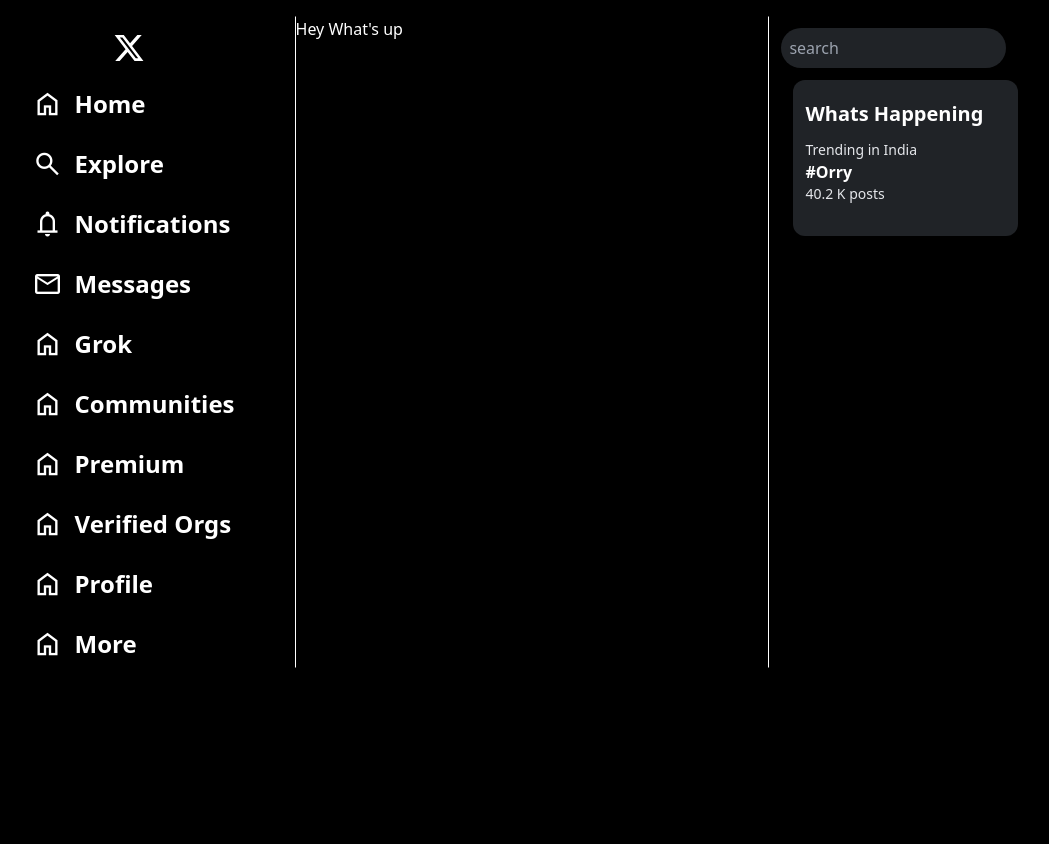
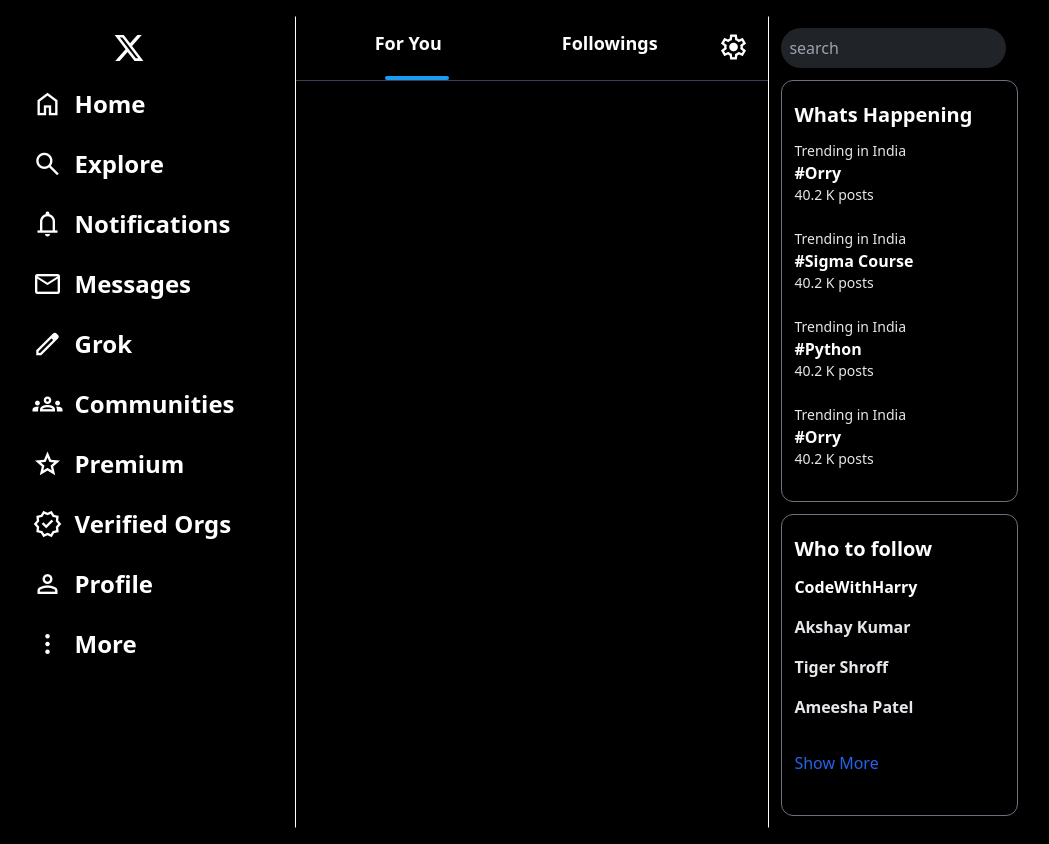
Before and after one commit to aushah1/Twitter-Clone, a website built with Vite: page index.html in a window 1280 px wide. Shown: the whole page, without its empty margins (37-1086 px from the left). Before the commit the page ends 800 px from the top, so only its background shows below. Built offline with nearby package versions, Linux system fonts and the light colour scheme.

Commit message:
Completed top part of second div

```diff
--- a/index.html
+++ b/index.html
@@ -43,45 +43,60 @@
             </li>
             <li
               class="flex justify-start items-center w-fit px-4 py-1.5 gap-3 hover:bg-custom-gray hover:rounded-full hover:cursor-pointer">
-              <span class="material-symbols-outlined text-3xl"> mail </span>
+              <span class="material-symbols-outlined text-3xl"> email </span>
               Messages
             </li>
             <li
               class="flex justify-start items-center w-fit px-4 py-1.5 gap-3 hover:bg-custom-gray hover:rounded-full hover:cursor-pointer">
-              <span class="material-symbols-outlined text-3xl"> home </span>
+              <span class="material-symbols-outlined text-3xl"> edit </span>
               Grok
             </li>
             <li
               class="flex justify-start items-center w-fit px-4 py-1.5 gap-3 hover:bg-custom-gray hover:rounded-full hover:cursor-pointer">
-              <span class="material-symbols-outlined text-3xl"> home </span>
+              <span class="material-symbols-outlined text-3xl"> groups </span>
               Communities
             </li>
             <li
               class="flex justify-start items-center w-fit px-4 py-1.5 gap-3 hover:bg-custom-gray hover:rounded-full hover:cursor-pointer">
-              <span class="material-symbols-outlined text-3xl"> home </span>
+              <span class="material-symbols-outlined text-3xl"> star </span>
               Premium
             </li>
             <li
               class="flex justify-start items-center w-fit px-4 py-1.5 gap-3 hover:bg-custom-gray hover:rounded-full hover:cursor-pointer">
-              <span class="material-symbols-outlined text-3xl"> home </span>
+              <span class="material-symbols-outlined text-3xl"> verified </span>
               Verified Orgs
             </li>
             <li
               class="flex justify-start items-center w-fit px-4 py-1.5 gap-3 hover:bg-custom-gray hover:rounded-full hover:cursor-pointer">
-              <span class="material-symbols-outlined text-3xl"> home </span>
+              <span class="material-symbols-outlined text-3xl"> person </span>
               Profile
             </li>
             <li
               class="flex justify-start items-center w-fit px-4 py-1.5 gap-3 hover:bg-custom-gray hover:rounded-full hover:cursor-pointer">
-              <span class="material-symbols-outlined text-3xl"> home </span>
+              <span class="material-symbols-outlined text-3xl">
+                more_vert
+              </span>
               More
             </li>
           </ul>
         </div>
       </div>
 
-      <div class="second w-full border border-x-white border-y-black">
-        Hey What's up
+      <div class="second w-full border-[1px] border-x-white border-y-black">
+        <div class="top flex p-3 relative">
+          <div
+            class="absolute w-16 h-1 rounded-full bg-[#1d9bf0] bottom-0 left-[19%] z-10"></div>
+          <div class="left w-1/2 flex justify-center font-bold text-lg">
+            For You
+          </div>
+          <div class="right w-1/2 flex justify-center font-bold text-lg">
+            Followings
+          </div>
+          <div class="settings mx-2">
+            <span class="material-symbols-outlined text-3xl"> settings </span>
+          </div>
+        </div>
+        <div class="h-[1px] w-full bg-gray-700"></div>
       </div>
 
       <div class="third w-full">
@@ -89,15 +104,54 @@
           <input
             type="text"
             placeholder="search"
-            class="w-1/2 rounded-full bg-dark-grey text-white px-2 py-2" />
+            class="w-1/2 rounded-full bg-[#202327] text-white px-2 py-2" />
+        </div>
+        <div
+          class="whats m-3 py-5 rounded-xl bg-black w-1/2 border border-gray-500">
+          <h1 class="text-xl font-bold px-3">Whats Happening</h1>
+          <div class="item px-3 p-3 hover:bg-[#080808] cursor-pointer">
+            <div class="text-sm text-gray-200">Trending in India</div>
+            <div class="font-bold">#Orry</div>
+            <div class="text-sm text-gray-200">40.2 K posts</div>
+          </div>
 
-          <div class="whats m-3 py-5 rounded-xl bg-dark-grey w-1/2">
-            <h1 class="text-xl font-bold px-3">Whats Happening</h1>
-            <div class="item px-3 p-3 hover:bg-gray-800 cursor-pointer">
-              <div class="text-sm text-gray-200">Trending in India</div>
-              <div class="font-bold">#Orry</div>
-              <div class="text-sm text-gray-200">40.2 K posts</div>
+          <div class="item px-3 p-3 hover:bg-[#080808] cursor-pointer">
+            <div class="text-sm text-gray-200">Trending in India</div>
+            <div class="font-bold">#Sigma Course</div>
+            <div class="text-sm text-gray-200">40.2 K posts</div>
+          </div>
+
+          <div class="item px-3 p-3 hover:bg-[#080808] cursor-pointer">
+            <div class="text-sm text-gray-200">Trending in India</div>
+            <div class="font-bold">#Python</div>
+            <div class="text-sm text-gray-200">40.2 K posts</div>
+          </div>
+
+          <div class="item px-3 p-3 hover:bg-[#080808] cursor-pointer">
+            <div class="text-sm text-gray-200">Trending in India</div>
+            <div class="font-bold">#Orry</div>
+            <div class="text-sm text-gray-200">40.2 K posts</div>
+          </div>
+        </div>
+
+        <div
+          class="who m-3 py-5 rounded-xl bg-black w-1/2 border border-gray-500">
+          <h1 class="text-xl font-bold px-3">Who to follow</h1>
+
+          <div class="item px-3 p-3 cursor-pointer space-y-4">
+            <div class="font-bold cursor-pointer">CodeWithHarry</div>
+            <div class="font-bold cursor-pointer text-gray-200">
+              Akshay Kumar
             </div>
+            <div class="font-bold cursor-pointer text-gray-200">
+              Tiger Shroff
+            </div>
+            <div class="font-bold cursor-pointer text-gray-200">
+              Ameesha Patel
+            </div>
+          </div>
+          <div class="show px-3 text-blue-600 my-5 cursor-pointer">
+            Show More
           </div>
         </div>
       </div>
--- a/package.json
+++ b/package.json
@@ -4,7 +4,8 @@
   "main": "index.js",
   "scripts": {
     "test": "echo \"Error: no test specified\" && exit 1",
-    "build": "npx tailwindcss -i ./css/input.css -o ./css/output.css --watch"
+    "build": "npx tailwindcss -i ./css/input.css -o ./css/output.css --watch",
+    "dev": "vite"
   },
   "keywords": [],
   "author": "",
@@ -12,5 +13,8 @@
   "description": "",
   "devDependencies": {
     "tailwindcss": "^3.4.10"
+  },
+  "dependencies": {
+    "vite": "^5.4.3"
   }
 }
```
Also changed, not shown: css/output.css, 1 other file.
